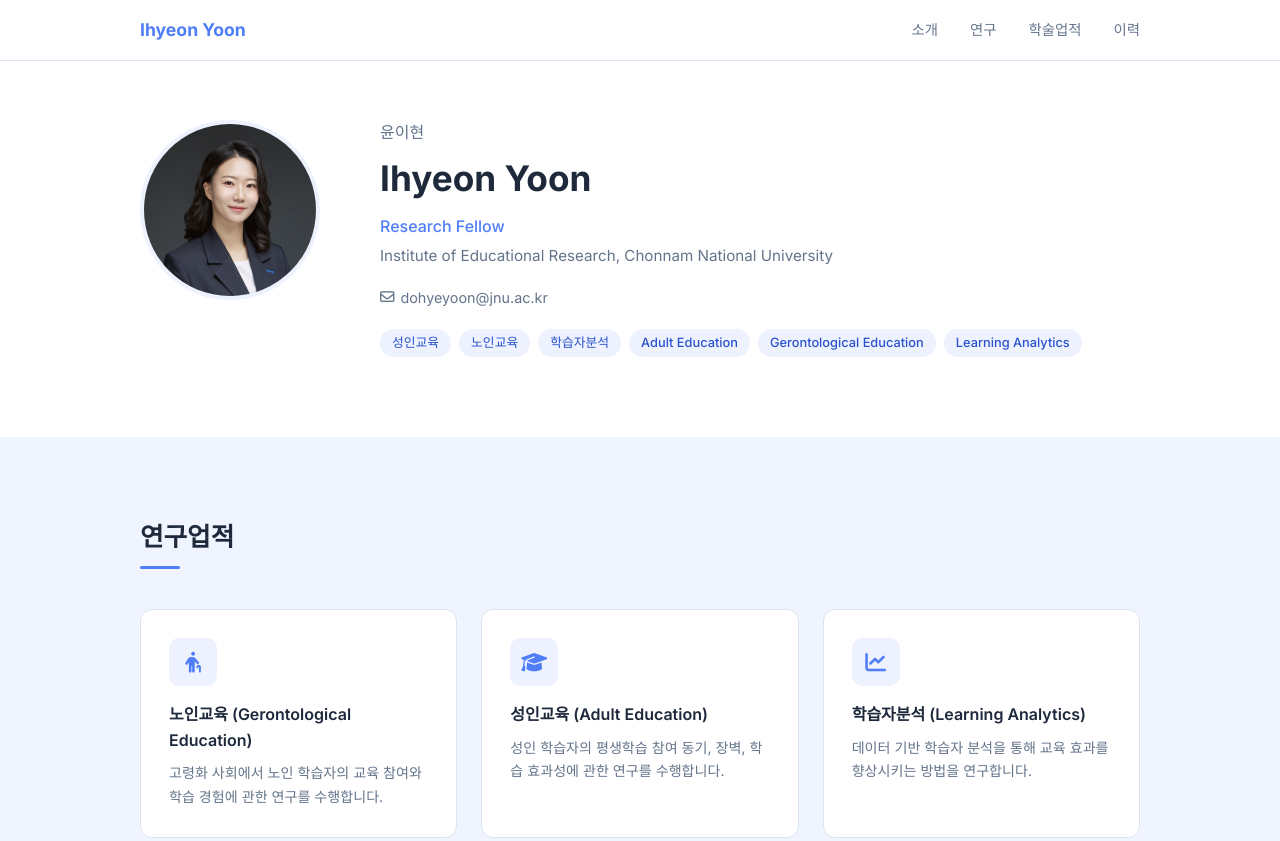
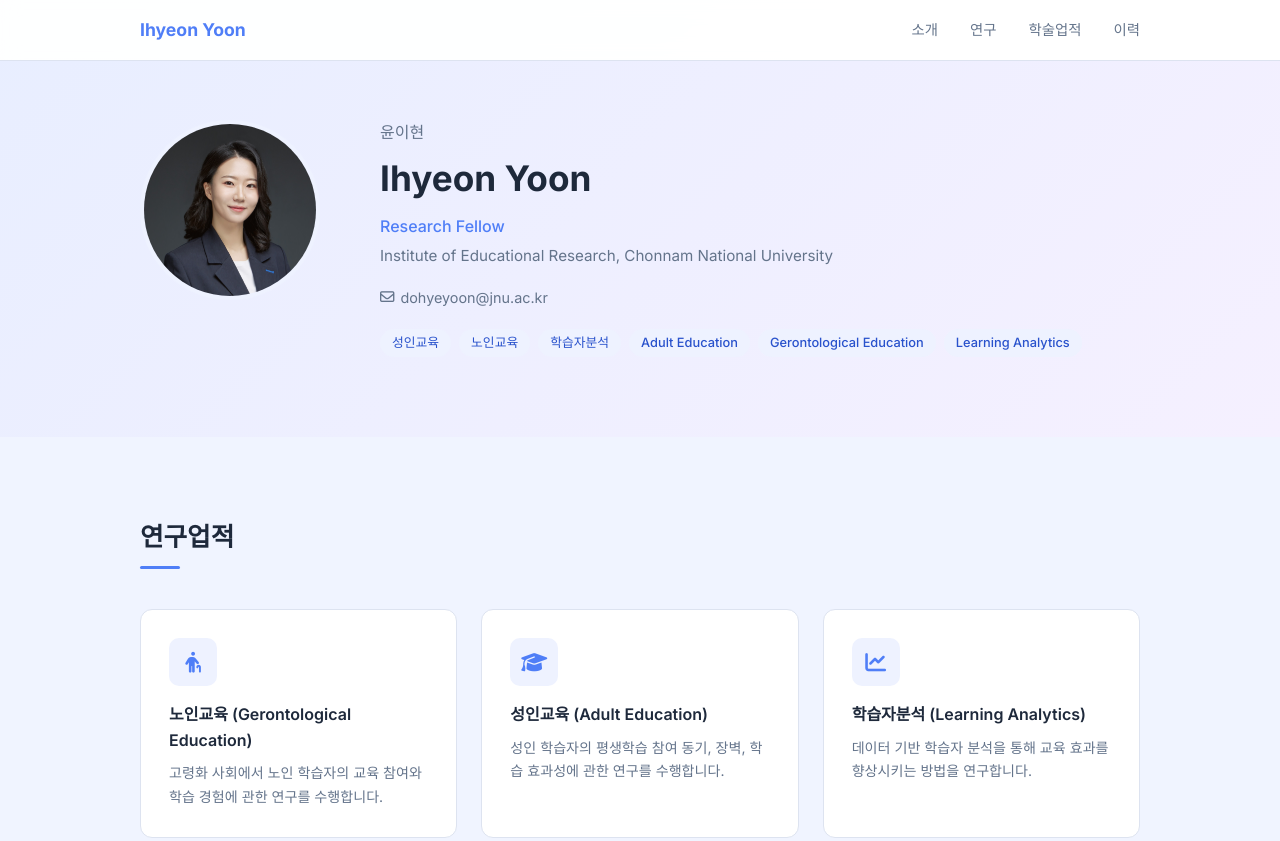
Before and after one commit to ihyeoneee/IHYEON-HOMPAGE, a plain HTML site: page index.html in a window 1280 px wide. Shown: the top 841 px of the page. Drawn offline with Linux system fonts and the light colour scheme.

Commit message:
auto-save: 2026-04-22 21:06:03

```diff
--- a/index.html
+++ b/index.html
@@ -69,7 +69,7 @@
     /* ── HERO ── */
     #about {
       padding: 120px 2rem 80px;
-      background: var(--white);
+      background: var(--hero-grad);
     }
     .about-inner {
       max-width: 1000px;
```
